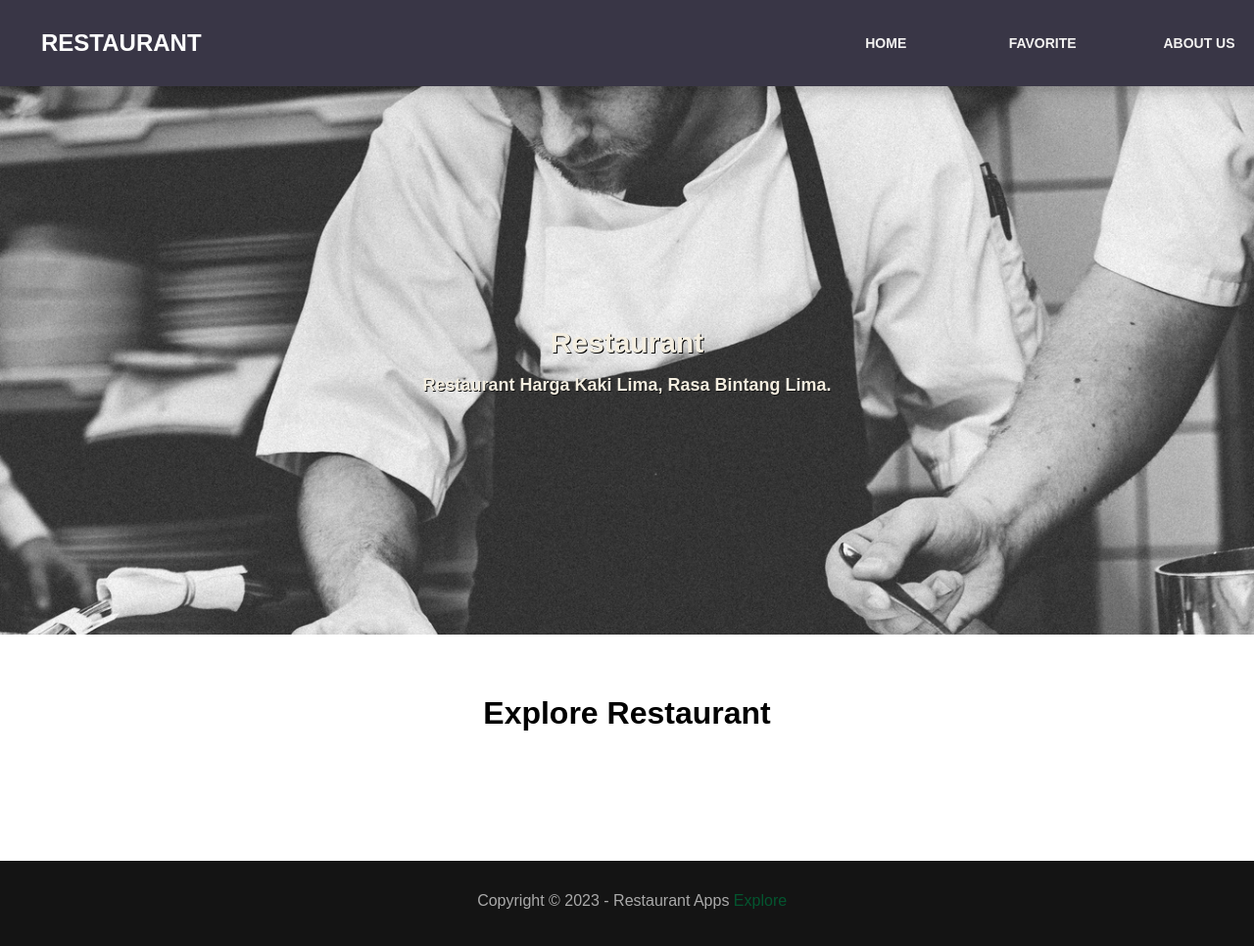
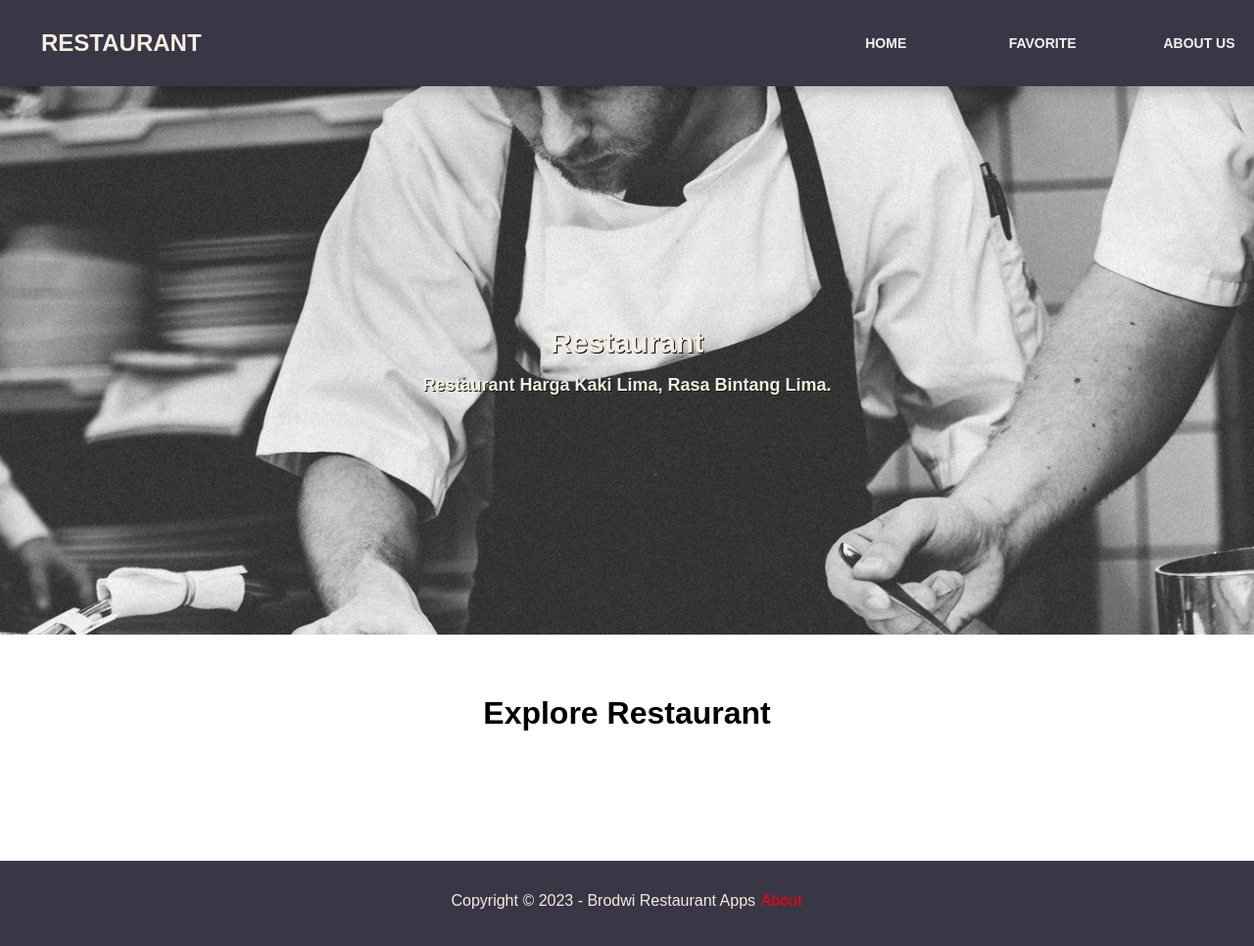
Before and after one commit to brodwi/webexpert-submision2, a website built with webpack: page src/templates/index.html in a window 1280 px wide. Shown: the top 966 px of the page at 98% size. Built offline with nearby package versions, Linux system fonts and the light colour scheme; no server answers.

Commit message:
finalsubmision

```diff
--- a/package.json
+++ b/package.json
@@ -6,7 +6,8 @@
   "scripts": {
     "start-dev": "webpack serve --config webpack.dev.js",
     "build": "webpack --config webpack.prod.js",
-    "serve": "http-server dist"
+    "serve": "http-server dist",
+    "lint": "eslint ./src"
   },
   "keywords": [],
   "author": "",
--- a/src/scripts/components/footer.js
+++ b/src/scripts/components/footer.js
@@ -7,8 +7,8 @@ class Jumbotran extends HTMLElement {
       this.innerHTML = `
        <footer>
           <p>
-          Copyright © 2023 - Restaurant Apps
-          <a href="#" rel="noreferrer">Explore</a>
+          Copyright © 2023 - Brodwi Restaurant Apps
+          <a href="https://github.com/brodwi">About</a>
           </p>
       </footer>
       `;
--- a/src/styles/style.css
+++ b/src/styles/style.css
@@ -55,7 +55,7 @@ button {
   align-items: center;
 }
 .judul h1 {
-  color:white;
+  color: #F4EEE0;
   text-transform: uppercase;
   font-size: 24px;
   user-select: none;
@@ -318,17 +318,17 @@ detail
 }
 footer {
   padding: 16px;
-  background-color: #141414;
+  background-color: #393646;
 }
 footer  p {
   margin-top: 16px;
   text-align: center;
-  color: #aaaaaa;
+  color: #F4EEE0;
 }
 footer a {
   width: 44px;
   height: 44px;
-  color: #04552f;
+  color: red;
   text-decoration: none;
   display: inline-block;
  }
```
Also changed, not shown: .eslintrc.json, dist/app.bundle.js, dist/sw.bundle.js, 2 other files.
